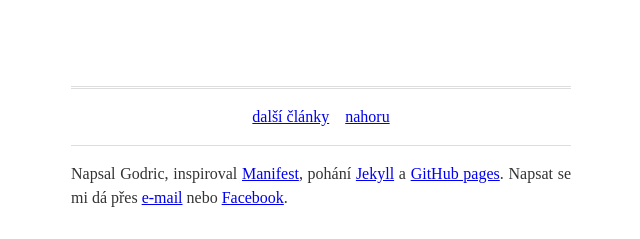
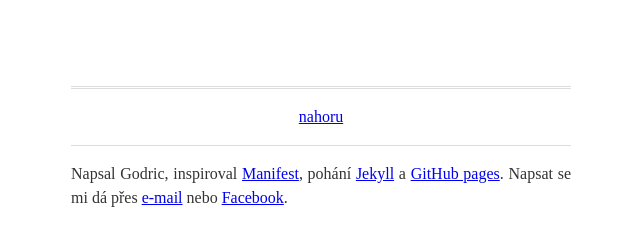
Before and after one commit to godric-cz/godric-cz.github.io, a Jekyll site: the page built from index.html, in a window 1280 px wide. Shown: the part 979-1218 px from the top of the page, without its empty margins (319-959 px from the left). Built offline with Jekyll 4.4.1, drawn with Linux system fonts in a browser that asks for light colours; some web fonts are replaced.

Commit message:
odstranění "další články" na titulce

```diff
--- a/_includes/footer.html
+++ b/_includes/footer.html
@@ -1,7 +1,7 @@
 <footer class="page-footer" style="border-top:double 3px #ddd">
 
 	<div style="text-align:center;margin: 1em 0">
-		{% if page.url != '/index.html' %}
+		{% if page.url != '/index.html' and page.url != '/' %}
 			<a href="/">další články</a>
 			&ensp;
 		{% endif %}
```
